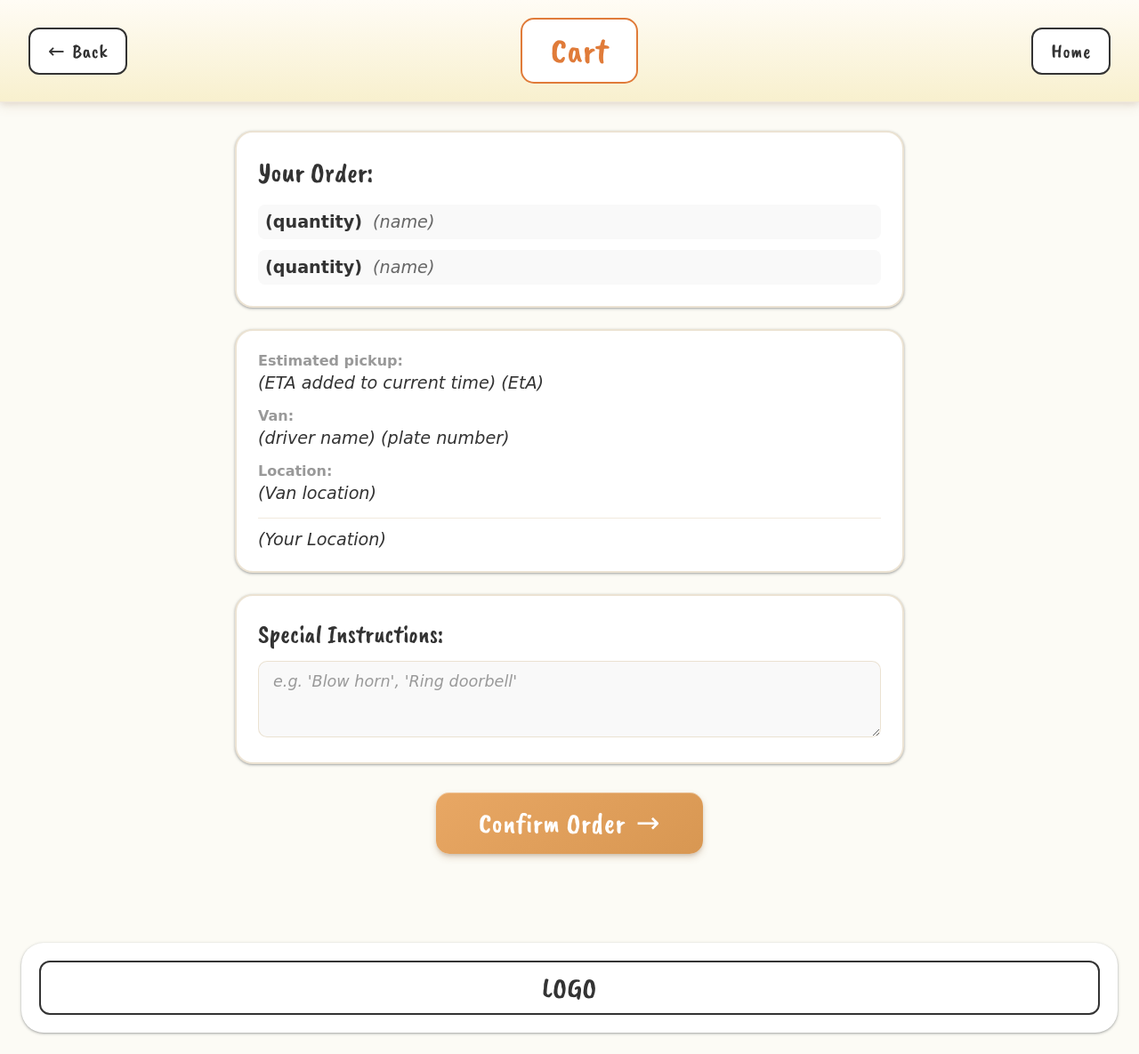
After one commit to Bread-Van-Group/Bread_Van_Project, a Flask app: template App/templates/customer/cart.html in a window 1280 px wide. The commit adds this page. Shown: the whole page at 89% size. Run offline with Flask 3, Linux system fonts and the light colour scheme; the template is opened without the code that fills it, so the values that code supplies are empty; some web fonts are replaced.

Commit message:
#37 Create Cart Page Layout For Customer

```diff
--- /dev/null
+++ b/App/static/styles/user/cart.css
@@ -0,0 +1,326 @@
+* {
+  box-sizing: border-box;
+}
+
+body,
+html {
+  margin: 0;
+  padding: 0;
+  min-height: 100vh;
+  background-color: #fcfbf5;
+  overflow-x: hidden;
+  overflow-y: auto;
+}
+
+/* Header Navigation */
+.cart-header {
+  display: flex;
+  justify-content: space-between;
+  align-items: center;
+  padding: 20px 32px;
+  background: linear-gradient(to bottom, #fffcf5, #f8f0ce);
+  border-bottom: 1px solid rgba(232, 220, 200, 0.6);
+  box-shadow:
+    rgba(139, 101, 61, 0.15) 0px 4px 12px 0px,
+    rgba(101, 67, 33, 0.08) 0px 2px 6px 0px;
+  position: sticky;
+  top: 0;
+  z-index: 100;
+}
+
+.header-btn {
+  display: inline-flex;
+  align-items: center;
+  gap: 8px;
+  padding: 10px 20px;
+  border-radius: 12px;
+  font-size: 1.4rem;
+  font-family: "Caveat Brush", cursive;
+  font-weight: 400;
+  letter-spacing: 0.5px;
+  border: 2px solid #333;
+  background: white;
+  color: #333;
+  cursor: pointer;
+  transition: all 0.3s ease;
+  text-decoration: none;
+}
+
+.header-btn:hover {
+  background: #f5f5f5;
+  transform: translateY(-2px);
+}
+
+.header-title {
+  font-family: "Caveat Brush", cursive;
+  font-weight: 400;
+  font-size: 2.5rem;
+  letter-spacing: 0.5px;
+  color: #e07b39;
+  margin: 0;
+  padding: 10px 32px;
+  border: 2px solid #e07b39;
+  border-radius: 15px;
+  background: white;
+}
+
+.page-container {
+  max-width: 800px;
+  margin: 0 auto;
+  padding: 32px 24px;
+  padding-bottom: 100px;
+}
+
+/* Your Order Section */
+.order-section {
+  background: white;
+  border: 2px solid rgba(232, 220, 200, 0.8);
+  border-radius: 20px;
+  padding: 24px;
+  margin-bottom: 24px;
+  box-shadow:
+    rgba(60, 64, 67, 0.3) 0px 1px 2px 0px,
+    rgba(60, 64, 67, 0.15) 0px 1px 3px 1px;
+}
+
+.order-section h2 {
+  font-family: "Caveat Brush", cursive;
+  font-size: 2rem;
+  font-weight: 400;
+  color: #333;
+  margin: 0 0 16px 0;
+}
+
+.order-items {
+  display: flex;
+  flex-direction: column;
+  gap: 12px;
+}
+
+.order-item {
+  display: flex;
+  gap: 12px;
+  font-family: "Shadows Into Light Two", cursive;
+  font-size: 1.2rem;
+  color: #666;
+  padding: 8px;
+  background: #f9f9f9;
+  border-radius: 8px;
+}
+
+.item-quantity {
+  font-weight: 600;
+  color: #333;
+}
+
+.item-name {
+  font-style: italic;
+}
+
+/* Pickup Details Section */
+.pickup-section {
+  background: white;
+  border: 2px solid rgba(232, 220, 200, 0.8);
+  border-radius: 20px;
+  padding: 24px;
+  margin-bottom: 24px;
+  box-shadow:
+    rgba(60, 64, 67, 0.3) 0px 1px 2px 0px,
+    rgba(60, 64, 67, 0.15) 0px 1px 3px 1px;
+}
+
+.pickup-detail {
+  display: flex;
+  flex-direction: column;
+  gap: 4px;
+  margin-bottom: 16px;
+  font-family: "Shadows Into Light Two", cursive;
+}
+
+.pickup-detail:last-child {
+  margin-bottom: 0;
+}
+
+.detail-label {
+  font-size: 1rem;
+  font-weight: 600;
+  color: #999;
+}
+
+.detail-value {
+  font-size: 1.2rem;
+  color: #333;
+  font-style: italic;
+}
+
+.customer-location {
+  margin-top: 8px;
+  padding-top: 12px;
+  border-top: 1px solid rgba(232, 220, 200, 0.6);
+}
+
+/* Special Instructions Section */
+.instructions-section {
+  background: white;
+  border: 2px solid rgba(232, 220, 200, 0.8);
+  border-radius: 20px;
+  padding: 24px;
+  margin-bottom: 24px;
+  box-shadow:
+    rgba(60, 64, 67, 0.3) 0px 1px 2px 0px,
+    rgba(60, 64, 67, 0.15) 0px 1px 3px 1px;
+}
+
+.instructions-section label {
+  display: block;
+  font-family: "Caveat Brush", cursive;
+  font-size: 1.8rem;
+  font-weight: 400;
+  color: #333;
+  margin-bottom: 12px;
+}
+
+.instructions-input {
+  width: 100%;
+  padding: 12px 16px;
+  border: 1px solid rgba(232, 220, 200, 0.8);
+  border-radius: 10px;
+  font-family: "Shadows Into Light Two", cursive;
+  font-size: 1.1rem;
+  color: #333;
+  background: #f9f9f9;
+  resize: vertical;
+  transition: all 0.3s ease;
+}
+
+.instructions-input:focus {
+  outline: none;
+  border-color: #e8a764;
+  background: white;
+  box-shadow: 0 0 0 3px rgba(232, 167, 100, 0.1);
+}
+
+.instructions-input::placeholder {
+  color: #999;
+  font-style: italic;
+}
+
+/* Confirm Order Button */
+.confirm-btn-container {
+  display: flex;
+  justify-content: center;
+  margin-top: 32px;
+}
+
+.confirm-btn {
+  display: inline-flex;
+  align-items: center;
+  gap: 12px;
+  padding: 14px 48px;
+  border-radius: 15px;
+  font-size: 2rem;
+  font-family: "Caveat Brush", cursive;
+  font-weight: 400;
+  letter-spacing: 0.5px;
+  border: none;
+  box-shadow:
+    rgba(139, 101, 61, 0.3) 0px 4px 8px -1px,
+    rgba(101, 67, 33, 0.2) 0px 2px 4px -1px,
+    inset 0 1px 0 rgba(255, 255, 255, 0.3);
+  background: linear-gradient(145deg, #e8a764, #d89752);
+  color: white;
+  transition: all 0.3s ease;
+  cursor: pointer;
+  text-decoration: none;
+  position: relative;
+  overflow: hidden;
+}
+
+.confirm-btn::before {
+  content: "";
+  position: absolute;
+  top: 0;
+  left: -100%;
+  width: 100%;
+  height: 100%;
+  background: linear-gradient(
+    90deg,
+    transparent,
+    rgba(255, 255, 255, 0.2),
+    transparent
+  );
+  transition: left 0.5s ease;
+}
+
+.confirm-btn:hover::before {
+  left: 100%;
+}
+
+.confirm-btn:hover {
+  background: linear-gradient(145deg, #f0b272, #e09a5e);
+  transform: translateY(-2px);
+  box-shadow:
+    rgba(139, 101, 61, 0.4) 0px 8px 16px -2px,
+    rgba(101, 67, 33, 0.3) 0px 6px 12px -2px,
+    inset 0 1px 0 rgba(255, 255, 255, 0.4);
+}
+
+.confirm-btn:active {
+  transform: translateY(0);
+  box-shadow:
+    rgba(139, 101, 61, 0.3) 0px 3px 6px -1px,
+    rgba(101, 67, 33, 0.2) 0px 2px 4px -1px,
+    inset 0 2px 4px rgba(101, 67, 33, 0.2);
+}
+
+/* Established Footer */
+.established-footer {
+  background: white;
+  border-radius: 25px;
+  padding: 20px;
+  text-align: center;
+  margin: 0 24px 24px 24px;
+  box-shadow:
+    rgba(60, 64, 67, 0.3) 0px 1px 2px 0px,
+    rgba(60, 64, 67, 0.15) 0px 1px 3px 1px;
+}
+
+.established-footer h3 {
+  font-family: "Caveat Brush", cursive;
+  font-size: 2rem;
+  font-weight: 400;
+  color: #333;
+  margin: 0;
+  letter-spacing: 0.5px;
+  border: 2px solid #333;
+  border-radius: 12px;
+  padding: 8px 0;
+}
+
+/* Mobile Responsive */
+@media (max-width: 768px) {
+  .cart-header {
+    flex-wrap: wrap;
+    gap: 12px;
+  }
+
+  .header-title {
+    order: -1;
+    width: 100%;
+    text-align: center;
+  }
+
+  .header-btn {
+    flex: 1;
+    justify-content: center;
+  }
+
+  .page-container {
+    padding: 24px 16px;
+  }
+
+  .confirm-btn {
+    font-size: 1.6rem;
+    padding: 12px 32px;
+  }
+}
--- /dev/null
+++ b/App/templates/customer/cart.html
@@ -0,0 +1,81 @@
+{% extends "driver/layout.html" %}
+{% block title %}Cart{% endblock %}
+{% block head %}
+<link rel="stylesheet" href="{{ url_for('static', filename='styles/user/cart.css') }}" />
+{% endblock %}
+
+{% block content %}
+
+<!-- Top Navigation Bar -->
+<div class="cart-header">
+  <a class="header-btn" href="{{ url_for('index_views.customer_preorder') }}">
+    <span>←</span>
+    <span>Back</span>
+  </a>
+  <h1 class="header-title">Cart</h1>
+  <a class="header-btn" href="{{ url_for('index_views.customer_homepage') }}">Home</a>
+</div>
+
+<div class="page-container">
+
+  <!-- Your Order Section -->
+  <div class="order-section">
+    <h2>Your Order:</h2>
+    <div class="order-items">
+      <div class="order-item">
+        <span class="item-quantity">(quantity)</span>
+        <span class="item-name">(name)</span>
+      </div>
+      <div class="order-item">
+        <span class="item-quantity">(quantity)</span>
+        <span class="item-name">(name)</span>
+      </div>
+    </div>
+  </div>
+
+  <!-- Pickup Details Section -->
+  <div class="pickup-section">
+    <div class="pickup-detail">
+      <span class="detail-label">Estimated pickup:</span>
+      <span class="detail-value">(ETA added to current time) (EtA)</span>
+    </div>
+    <div class="pickup-detail">
+      <span class="detail-label">Van:</span>
+      <span class="detail-value">(driver name) (plate number)</span>
+    </div>
+    <div class="pickup-detail">
+      <span class="detail-label">Location:</span>
+      <span class="detail-value">(Van location)</span>
+    </div>
+    <div class="pickup-detail customer-location">
+      <span class="detail-value">(Your Location)</span>
+    </div>
+  </div>
+
+  <!-- Special Instructions Section -->
+  <div class="instructions-section">
+    <label for="instructions">Special Instructions:</label>
+    <textarea
+      id="instructions"
+      class="instructions-input"
+      placeholder="e.g. 'Blow horn', 'Ring doorbell'"
+      rows="3"
+    ></textarea>
+  </div>
+
+  <!-- Confirm Order Button -->
+  <div class="confirm-btn-container">
+    <a class="confirm-btn" href="#">
+      Confirm Order
+      <span>→</span>
+    </a>
+  </div>
+
+</div>
+
+<!-- Established Footer -->
+<div class="established-footer">
+  <h3>LOGO</h3>
+</div>
+
+{% endblock %}
--- a/App/templates/customer/homepage.html
+++ b/App/templates/customer/homepage.html
@@ -45,8 +45,8 @@
   <div class="orders-section">
     <!-- Order/Pre-Order Tabs -->
     <div class="order-tabs">
-      <button class="tab-btn active" data-tab="order">Order</button>
-      <button class="tab-btn" data-tab="pre-order">Pre-Order</button>
+      <a class="tab-btn active" href="{{ url_for('index_views.customer_homepage') }}" data-tab="order">Order</a>
+      <a class="tab-btn" href="{{ url_for('index_views.customer_preorder') }}" data-tab="pre-order">Pre-Order</a>
     </div>
 
     <!-- Product Grid -->
```
Also changed, not shown: App/views/index.py (+7 -0 lines).
